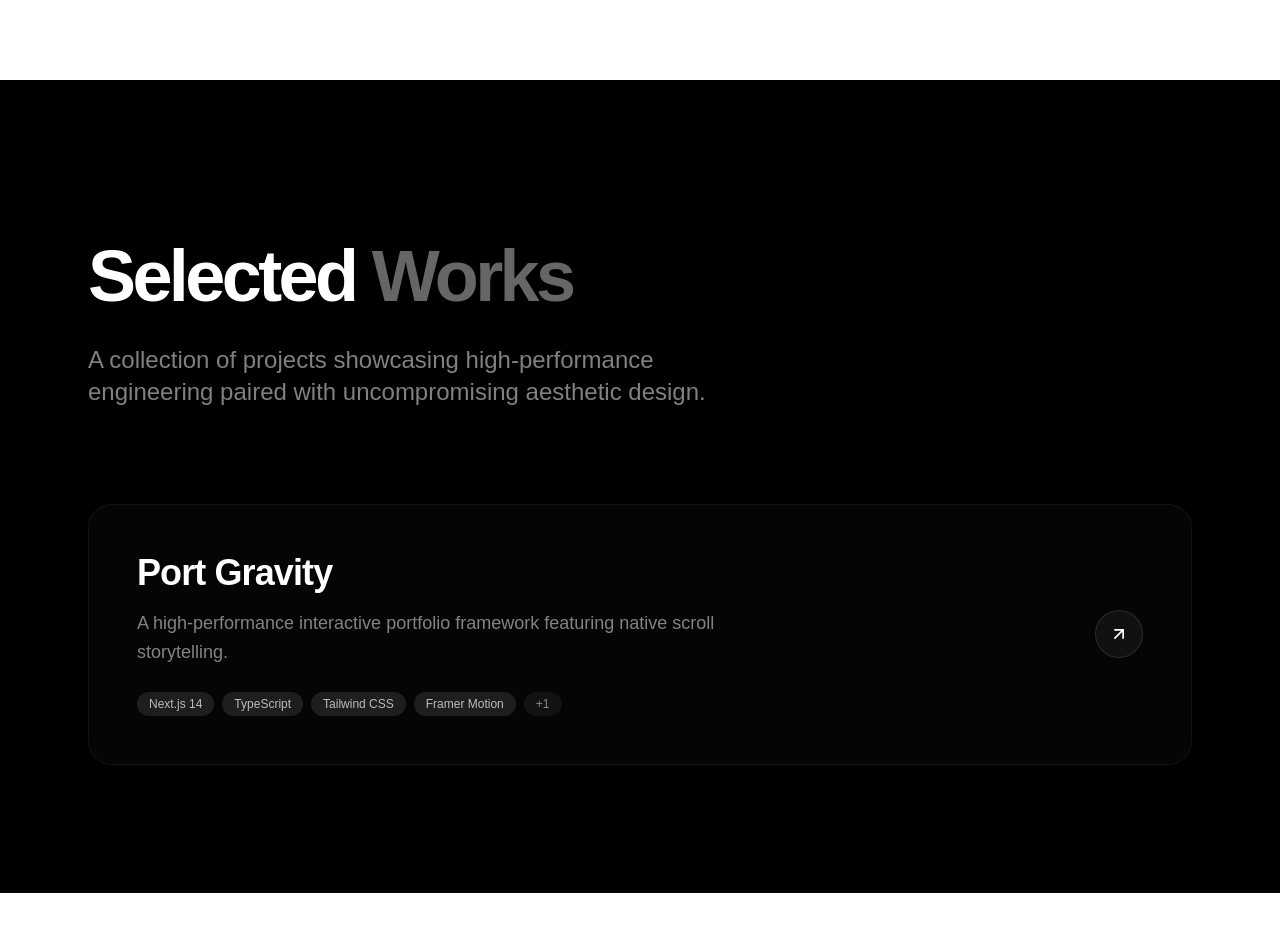
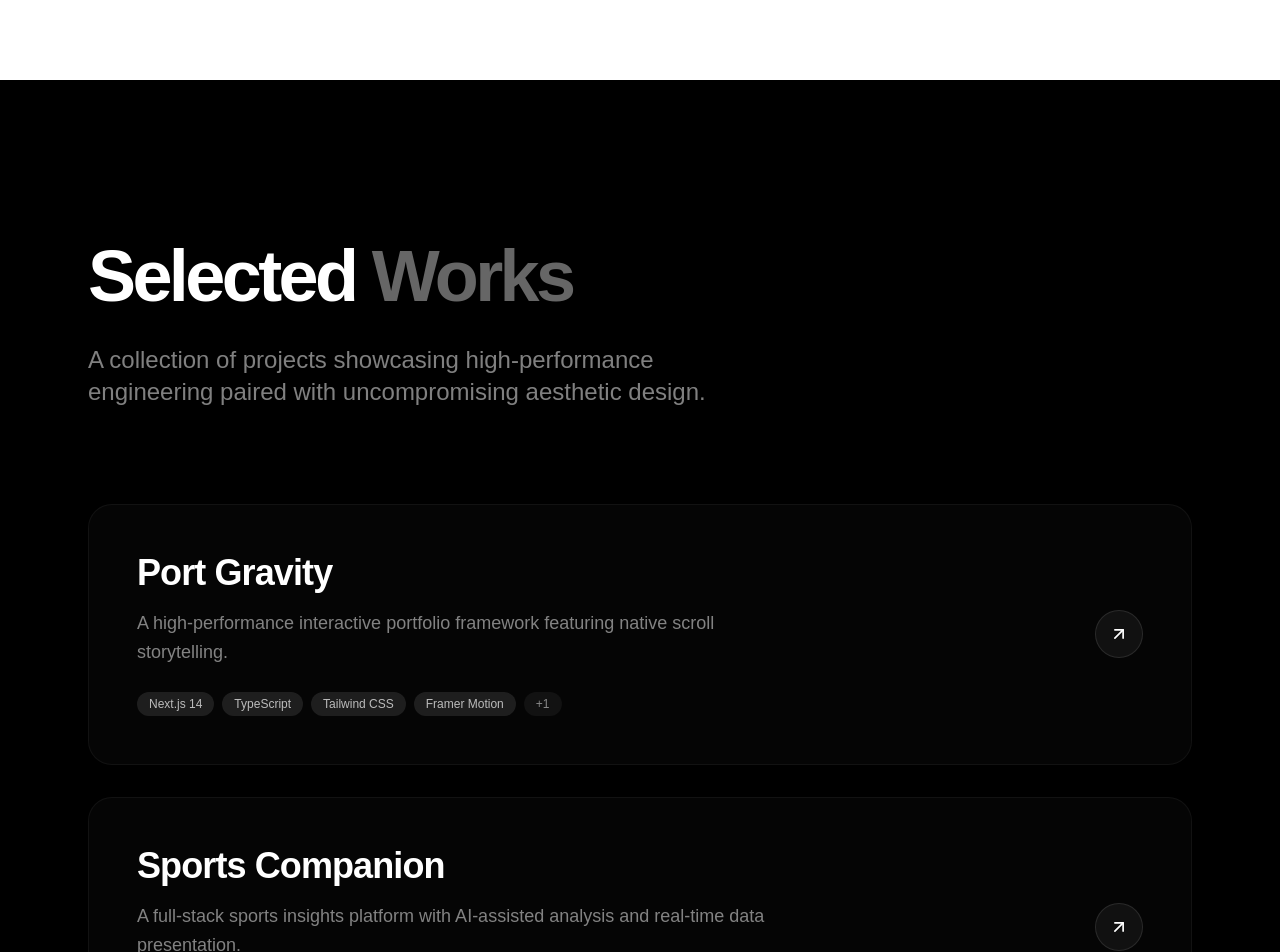
Before and after one commit to mitra9917/port_gravity, a Next.js app: page /projects in a window 1280 px wide. Shown: the top 952 px of the page. Built offline with nearby package versions, Linux system fonts and the light colour scheme.

Commit message:
worked upon and added SCW project

```diff
--- a/src/app/about/page.tsx
+++ b/src/app/about/page.tsx
@@ -64,10 +64,20 @@ export default function About() {
                         My Story
                     </motion.h2>
                     <motion.p variants={fadeIn} className="text-lg text-white/70 leading-relaxed">
-                        My journey into software development started at the intersection of structural design and digital art. I&apos;ve always been fascinated by how invisible logic can power deeply emotional, visual experiences. Over the past five years, I&apos;ve transitioned from crafting static graphic designs to architecting fluid, motion-driven web applications.
+                        My journey into software development began with curiosity about how ideas
+                        turn into real, usable systems. I was drawn to the way code connects logic,
+                        design, and user experience into something people can actually interact with.
                     </motion.p>
                     <motion.p variants={fadeIn} className="text-lg text-white/70 leading-relaxed">
-                        I believe that performance and aesthetics are not mutually exclusive. A truly premium digital product must feel as lightweight and fast as it looks sophisticated. This philosophy drives every line of code I write.
+                        As a Computer Science undergraduate, I’ve been exploring full-stack development
+                        by building projects that combine modern interfaces with supporting backend logic.
+                        Along the way, I’ve also started experimenting with applied AI features to
+                        understand how intelligent systems can enhance real-world applications.
+                    </motion.p>
+                    <motion.p variants={fadeIn} className="text-lg text-white/70 leading-relaxed">
+                        I’m especially interested in learning how good software balances clarity,
+                        performance, and usability. Each project I work on helps me better understand
+                        how thoughtful engineering choices shape reliable and scalable products.
                     </motion.p>
                 </motion.div>
 
--- a/src/app/projects/[slug]/page.tsx
+++ b/src/app/projects/[slug]/page.tsx
@@ -1,7 +1,7 @@
 "use client";
 
 import { motion, Variants } from "framer-motion";
-import { ArrowUpRight, ExternalLink, Code2, Layout, Database, Zap } from "lucide-react";
+import { ArrowUpRight, Github, ExternalLink, Code2, Layout, Database, Zap } from "lucide-react";
 import Link from "next/link";
 import { getProjectBySlug } from "@/data/projects";
 import { notFound } from "next/navigation";
@@ -175,22 +175,14 @@ export default function ProjectDetail({ params }: { params: { slug: string } })
                     transition={{ duration: 0.8, ease: [0.16, 1, 0.3, 1] }}
                     className="flex flex-col sm:flex-row items-center gap-6 pt-16 border-t border-white/10"
                 >
-                    <a
-                        rel="noopener noreferrer"
-                        target="_blank"
-                        href={projectData.liveUrl}
-                        className="flex justify-center items-center w-full sm:w-auto px-10 py-4 bg-white text-black rounded-full font-medium tracking-wide hover:scale-[1.02] active:scale-[0.98] outline-none focus-visible:ring-2 focus-visible:ring-white/50 focus-visible:ring-offset-2 focus-visible:ring-offset-black transition-all duration-500 ease-[cubic-bezier(0.16,1,0.3,1)]"
-                    >
-                        View Live Project
+                    <a rel="noopener noreferrer" target="_blank" href={projectData.liveUrl} className="flex justify-center items-center gap-3 group w-full sm:w-auto px-8 py-4 bg-white text-black rounded-full font-medium tracking-wide hover:scale-105 active:scale-95 transition-all duration-500 ease-[cubic-bezier(0.16,1,0.3,1)]">
+                        <span>View Live Project</span>
+                        <ExternalLink className="w-5 h-5 group-hover:scale-110 group-hover:-translate-y-0.5 group-hover:translate-x-0.5 transition-transform duration-500" />
                     </a>
 
-                    <a
-                        rel="noopener noreferrer"
-                        target="_blank"
-                        href={projectData.codeUrl}
-                        className="flex justify-center items-center w-full sm:w-auto px-10 py-4 bg-transparent text-white border border-white/20 rounded-full font-medium tracking-wide hover:bg-white/5 hover:border-white/40 active:scale-[0.98] outline-none focus-visible:ring-2 focus-visible:ring-white/30 focus-visible:ring-offset-2 focus-visible:ring-offset-black transition-all duration-500 ease-[cubic-bezier(0.16,1,0.3,1)]"
-                    >
-                        View Source Code
+                    <a rel="noopener noreferrer" target="_blank" href={projectData.codeUrl} className="flex justify-center items-center gap-3 w-full sm:w-auto px-8 py-4 bg-transparent text-white border border-white/20 rounded-full font-medium tracking-wide hover:bg-white/5 transition-all duration-500 ease-[cubic-bezier(0.16,1,0.3,1)]">
+                        <Github className="w-5 h-5 opacity-70" />
+                        <span>View Source Code</span>
                     </a>
                 </motion.div>
 
--- a/src/app/projects/page.tsx
+++ b/src/app/projects/page.tsx
@@ -90,7 +90,6 @@ export default function ProjectsPage() {
                         </motion.div>
                     ))}
                 </motion.div>
-
             </div>
         </div>
     );
--- a/src/data/projects.ts
+++ b/src/data/projects.ts
@@ -26,8 +26,8 @@ export const projects: Project[] = [
         title: "Port Gravity",
         description: "A high-performance interactive portfolio framework featuring native scroll storytelling.",
         techStack: ["Next.js 14", "TypeScript", "Tailwind CSS", "Framer Motion", "Canvas API"],
-        liveUrl: "https://example.com",
-        codeUrl: "https://github.com",
+        liveUrl: "https://port-gravity.vercel.app/",
+        codeUrl: "https://github.com/mitra9917/port_gravity",
         overview: {
             problem: "Most digital portfolios rely on heavy video files or simplistic scroll-jacking libraries that compromise performance and user experience.",
             solution: "Port Gravity implements a custom requestAnimationFrame loop over an HTML5 Canvas to synchronously map 190 high-resolution image frames to native scroll vectors. This delivers silky smooth 120hz interaction without the typical DOM layout thrashing.",
@@ -41,6 +41,26 @@ export const projects: Project[] = [
             achieved: "A 100/100 Lighthouse performance score across desktop and mobile, with zero dropped frames during active scroll.",
             relevance: "Directly applicable to highly interactive enterprise landing pages, luxury brand showcases, and premium SaaS marketing."
         }
+    }, {
+        slug: "sports_companion",
+        title: "Sports Companion",
+        description: "A full-stack sports insights platform with AI-assisted analysis and real-time data presentation.",
+        techStack: ["Next.js 14", "TypeScript", "Tailwind CSS", "API Integration", "Basic AI"],
+        liveUrl: "https://sports-companion-app.vercel.app/",
+        codeUrl: "https://github.com/mitra9917/sports-companion-app",
+        overview: {
+            problem: "Many fitness and sports enthusiasts rely on multiple disconnected apps to track workouts, monitor BMI, set goals, and analyze progress. Existing solutions are often cluttered, lack personalization, or fail to present progress data in a clear and motivating way.",
+            solution: "Sports Companion App provides a single, clean platform to log workouts, track BMI, manage fitness goals, and visualize progress through analytics dashboards. It focuses on clarity, usability, and meaningful data presentation to help users stay consistent and informed about their fitness journey.",
+            purpose: "This project was built to strengthen my full-stack development skills by designing a real-world fitness application that spans authentication, database design, UI/UX, analytics visualization, and deployment—while solving a genuine personal fitness tracking problem."
+        },
+        technical: {
+            architecture: "Frontend built using Next.js App Router with reusable, component-driven UI;Supabase Authentication for secure user sign-up and login;PostgreSQL (Supabase) for structured storage of workouts, BMI records, goals, and profiles; Client-side and server-side data fetching for dashboards and analytics; Data visualization using charts for BMI trends, workout distribution, and progress tracking; clean separation between UI components, business logic, and data access layers",
+            challenges: "One of the main challenges was designing a database schema that could handle workouts, goals, and BMI records while maintaining data consistency and integrity. Another challenge was presenting analytics in a way that was visually appealing without overwhelming the user."
+        },
+        outcome: {
+            achieved: "Built a complete end-to-end full-stack fitness application; Gained hands-on experience with Supabase Auth, PostgreSQL, and relational data modeling; Implemented real-time fitness analytics and progress visualization; Successfully deployed and maintained a production-ready web application; Improved understanding of scalable UI design and state-driven dashboards",
+            relevance: "Fitness and health tracking platforms; Data-driven dashboards and analytics applications; SaaS products with authentication and personalized user data; Full-stack web applications requiring structured data, analytics, and clean UI/UX"
+        }
     }
 ];
 
```
